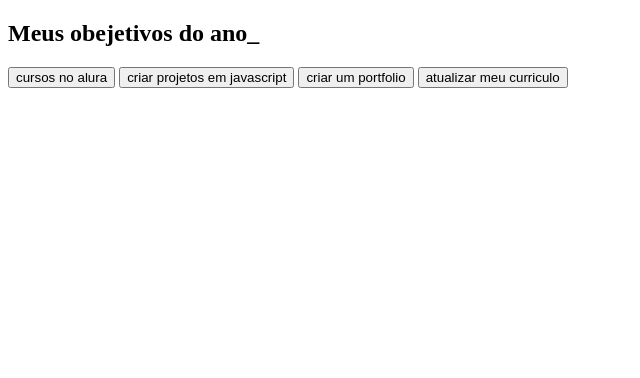
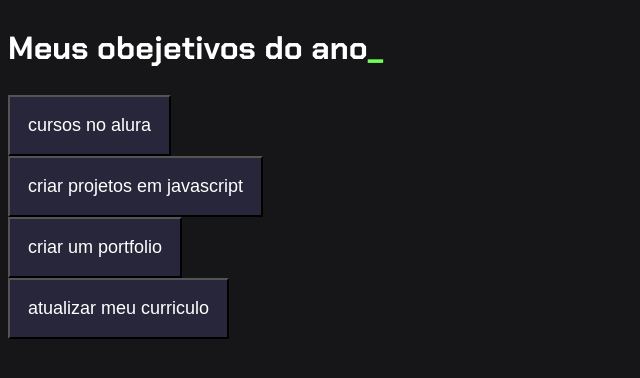
Before and after one commit to nataliabieber/projeto-1, a plain HTML site: page index.html in a window 1280 px wide. Shown: the whole page, without its empty margins (0-640 px from the left). Drawn offline with Linux system fonts and the light colour scheme.

Commit message:
Update style.css

```diff
--- a/style.css
+++ b/style.css
@@ -1,8 +1,50 @@
-:root{
-    --cor-de-fundo: #1E1E1E;
-    --verde: #6FFF57;
-    --branco: #FFFFFF;
-    --botao-ativo: #3A375E;
-    --botao-inativo: rgba(58, 55, 94, 0.5);
-    --texto-fundo: rgba(58, 55, 94, 0.3);
+@import url('https://fonts.googleapis.com/css?family=Chakra+Petch:wght@400;700&display=swap');
+
+:root {
+  --cor-de-fundo: #161618;
+  --verde: #6FFF57;
+  --branco: #FFFFFF;
+  --botao-ativo: #3A375E;
+  --botao-inativo: rgba(58, 55, 94, 0.5);
+  --texto-fundo: rgba(58, 55, 94, 0.3);
 }
+
+body {
+  background-color: var(--cor-de-fundo);
+  color: var(--branco);
+  font-family: 'Chakra Petch', sans-serif;
+}
+
+
+.conteudo-pricipal{
+    display:flex;
+    flex-direction: column;
+    justify-content: center;
+    align-items: center;
+    max-width: 1200px;
+    width: 100%;
+    margin: 0 auto;
+}
+
+.titulo-pricipal{
+    text-align: left;
+    width: 100%;
+    font-size: 32px;
+}
+
+.titulo-pricipal span{
+    color: var(--verde);
+}
+
+.botao{
+    font-family: "Crakra Petch", sans-serif;
+    background-color: var(--botao-inativo);
+    color: var(--branco);
+    display: flex;
+    justify-content: center;
+    padding: 1em;
+    font-size: 18px;
+    align-items: center;
+
+
+}
```
